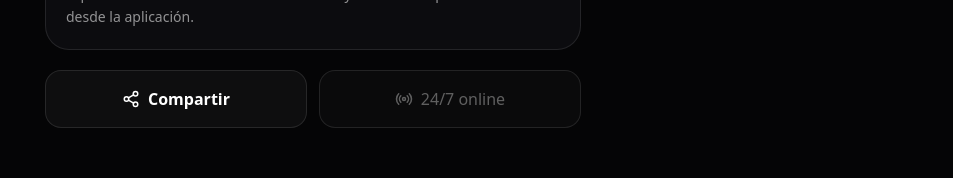
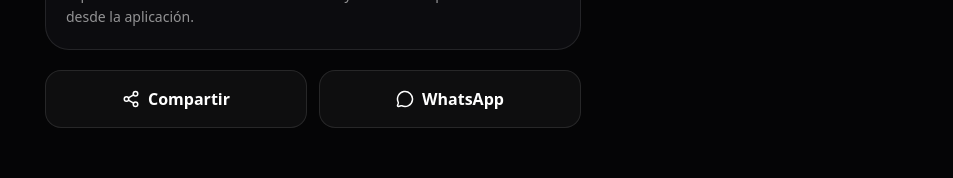
Before and after one commit to sebastisnzoth/JCMRADIO-app, a React (Vite) app: page / in a window 1280 px wide. Shown: the part 1083-1261 px from the top of the page, without its empty margins (327-1280 px from the left). Built offline with nearby package versions, Linux system fonts and the light colour scheme; no server answers; the database is empty.

Commit message:
fix: usar WhatsApp Perú para pedidos de canciones

```diff
--- a/src/components/UserApp.tsx
+++ b/src/components/UserApp.tsx
@@ -19,6 +19,8 @@ import {
 } from 'lucide-react';
 
 const STREAM_URL = 'https://sp.aljania.com/8120/stream';
+const WHATSAPP_NUMBER = '51940925284';
+const WHATSAPP_MESSAGE = 'Hola JCM Radio, quiero pedir una canción:';
 
 type PlayerState = 'idle' | 'loading' | 'playing' | 'error';
 
@@ -250,8 +252,8 @@ export default function UserApp() {
   };
 
   const openWhatsApp = () => {
-    const number = config.socialLinks?.whatsapp?.replace(/\D/g, '');
-    if (number) window.open(`https://wa.me/${number}`, '_blank', 'noopener,noreferrer');
+    const url = `https://wa.me/${WHATSAPP_NUMBER}?text=${encodeURIComponent(WHATSAPP_MESSAGE)}`;
+    window.open(url, '_blank', 'noopener,noreferrer');
   };
 
   const isPlaying = playerState === 'playing';
@@ -410,15 +412,9 @@ export default function UserApp() {
           <button onClick={handleShare} className="rounded-2xl border border-white/10 bg-white/[.04] px-4 py-4 flex items-center justify-center gap-2 font-semibold active:scale-[.98]">
             <Share2 size={18} /> Compartir
           </button>
-          {config.socialLinks?.whatsapp ? (
-            <button onClick={openWhatsApp} className="rounded-2xl border border-white/10 bg-white/[.04] px-4 py-4 flex items-center justify-center gap-2 font-semibold active:scale-[.98]">
-              <MessageCircle size={18} /> WhatsApp
-            </button>
-          ) : (
-            <div className="rounded-2xl border border-white/10 bg-white/[.025] px-4 py-4 flex items-center justify-center gap-2 text-white/35">
-              <Radio size={18} /> 24/7 online
-            </div>
-          )}
+          <button onClick={openWhatsApp} className="rounded-2xl border border-white/10 bg-white/[.04] px-4 py-4 flex items-center justify-center gap-2 font-semibold active:scale-[.98]">
+            <MessageCircle size={18} /> WhatsApp
+          </button>
         </section>
 
         <div className="flex justify-center gap-4 pt-2">
```
